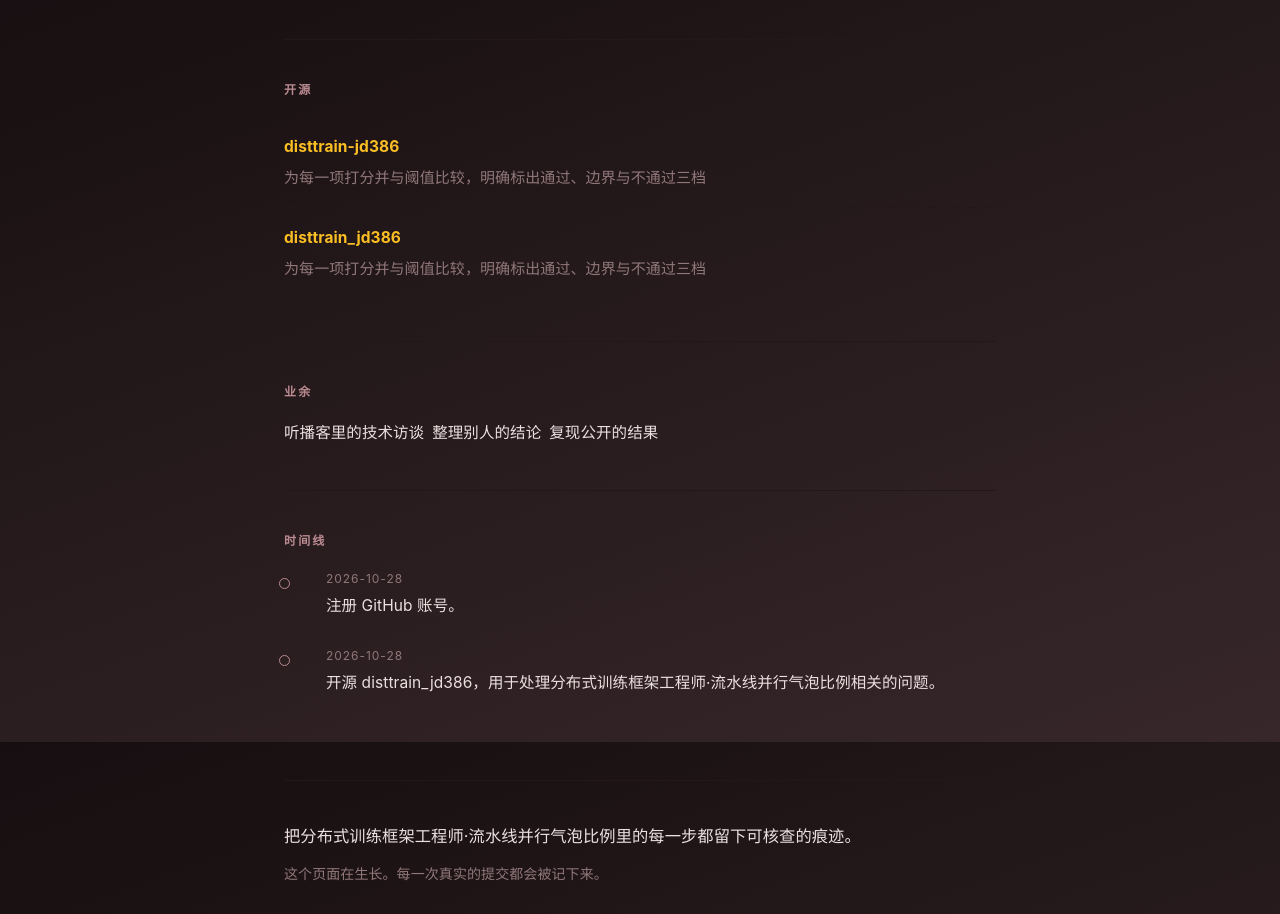
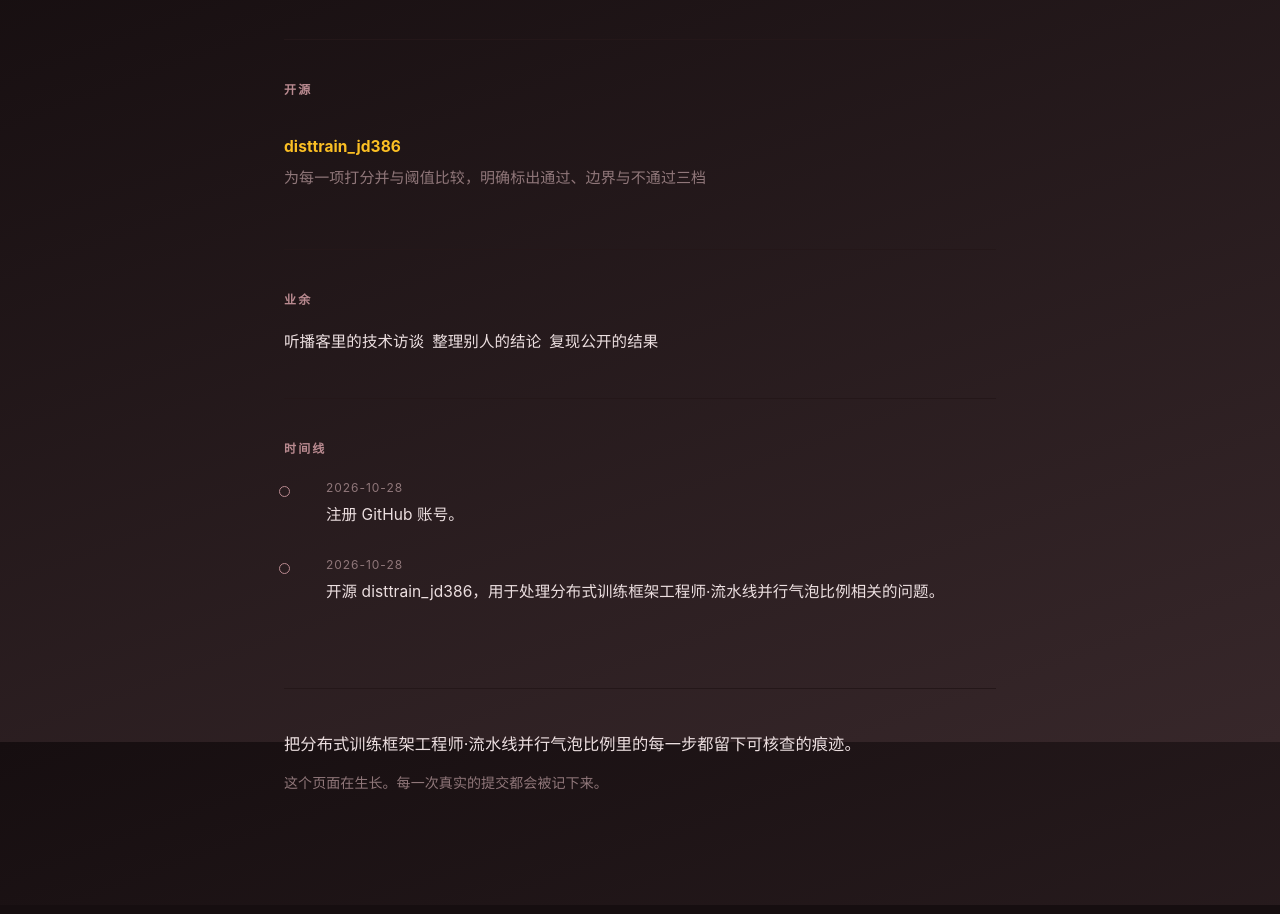
Before and after one commit to justinveer/justinveer.github.io, a plain HTML site: page index.html in a window 1280 px wide. Shown: the part 858-1772 px from the top of the page. Drawn offline with Linux system fonts and the light colour scheme.

Commit message:
fix: 更新个人站点

```diff
--- a/index.html
+++ b/index.html
@@ -102,9 +102,6 @@
 <section id="work">
   <h2>开源</h2>
   <ul class="repos">
-    <li><div class="name"><a href="https://github.com/justinveer/disttrain-jd386" rel="noopener">disttrain-jd386</a></div>
-      <div class="desc">为每一项打分并与阈值比较，明确标出通过、边界与不通过三档</div>
-    </li>
     <li><div class="name"><a href="https://github.com/justinveer/disttrain_jd386" rel="noopener">disttrain_jd386</a></div>
       <div class="desc">为每一项打分并与阈值比较，明确标出通过、边界与不通过三档</div>
     </li>
```
